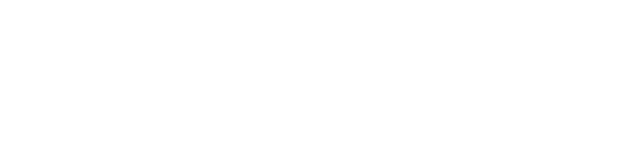
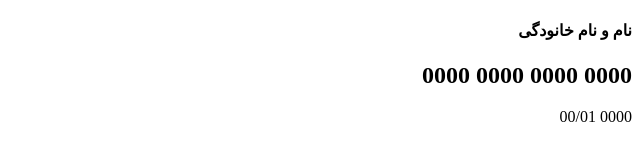
Before and after one commit to mohammad-moa/Interactive-Bank-Card-Detail, a plain HTML site: page index.html in a window 1280 px wide. Shown: the whole page, without its empty margins (640-1280 px from the left). Drawn offline with Linux system fonts and the light colour scheme.

Commit message:
add bank card info

```diff
--- a/index.html
+++ b/index.html
@@ -14,7 +14,20 @@
 </head>
 
 <body>
-
+    <main id="main">
+        <div class="total-box-bank-card">
+            <div class="content-bank-card">
+                <div class="items-bank-card">
+                    <h4 class="bank-card-person">نام و نام خانودگی</h4>
+                    <h2 class="bank-card-number">0000 0000 0000 0000</h2>
+                    <div class="bank-card-other-details">
+                        <span class="bank-card-cvv">0000</span>
+                        <span class="bank-card-expiration_date">00/01</span>
+                    </div>
+                </div>
+            </div>
+        </div>
+    </main>
 </body>
 
 </html>
```
